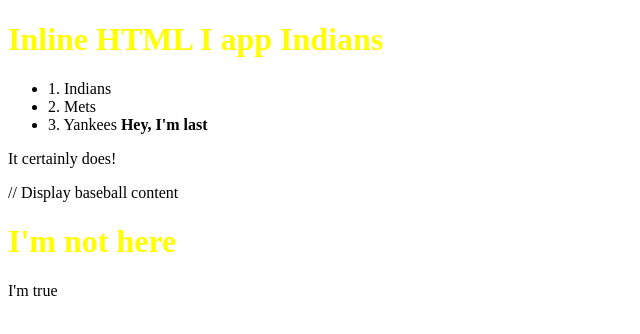
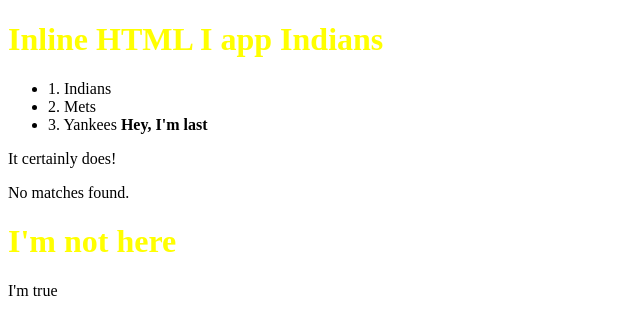
Before and after one commit to dbvu88/angular4-learning, an Angular app: page / in a window 1280 px wide. Shown: the top 334 px of the page, without its empty margins (0-640 px from the left). Built offline with nearby package versions, Linux system fonts and the light colour scheme.

Commit message:
forth commit

```diff
--- a/src/app/app.component.ts
+++ b/src/app/app.component.ts
@@ -25,6 +25,7 @@ import { Component } from '@angular/core';
     <div *ngSwitchCase="'baseball'">// Display baseball content</div>
     <div *ngSwitchCase="'football'">// Display football content</div>
     <div *ngSwitchCase="'baseketball'">// Display baseketball content</div>
+    <div *ngSwitchDefault>No matches found.</div>
   </div>
 
   <h1 *ngIf="!title; else mytemplate">I'm here</h1>
@@ -38,8 +39,6 @@ import { Component } from '@angular/core';
   <ng-template #truthtempl>I'm true<ng-template>
   <ng-template #falsetempl>I'm false<ng-template>
 
-
-
   `,
   styleUrls: ['./app.component.css']
 
@@ -51,7 +50,7 @@ import { Component } from '@angular/core';
 export class AppComponent {
   title = 'app';
 
-  likes = 'baseball';
+  likes = 'asdf';
 
   teams = {
     baseball: 'Indians',
```
